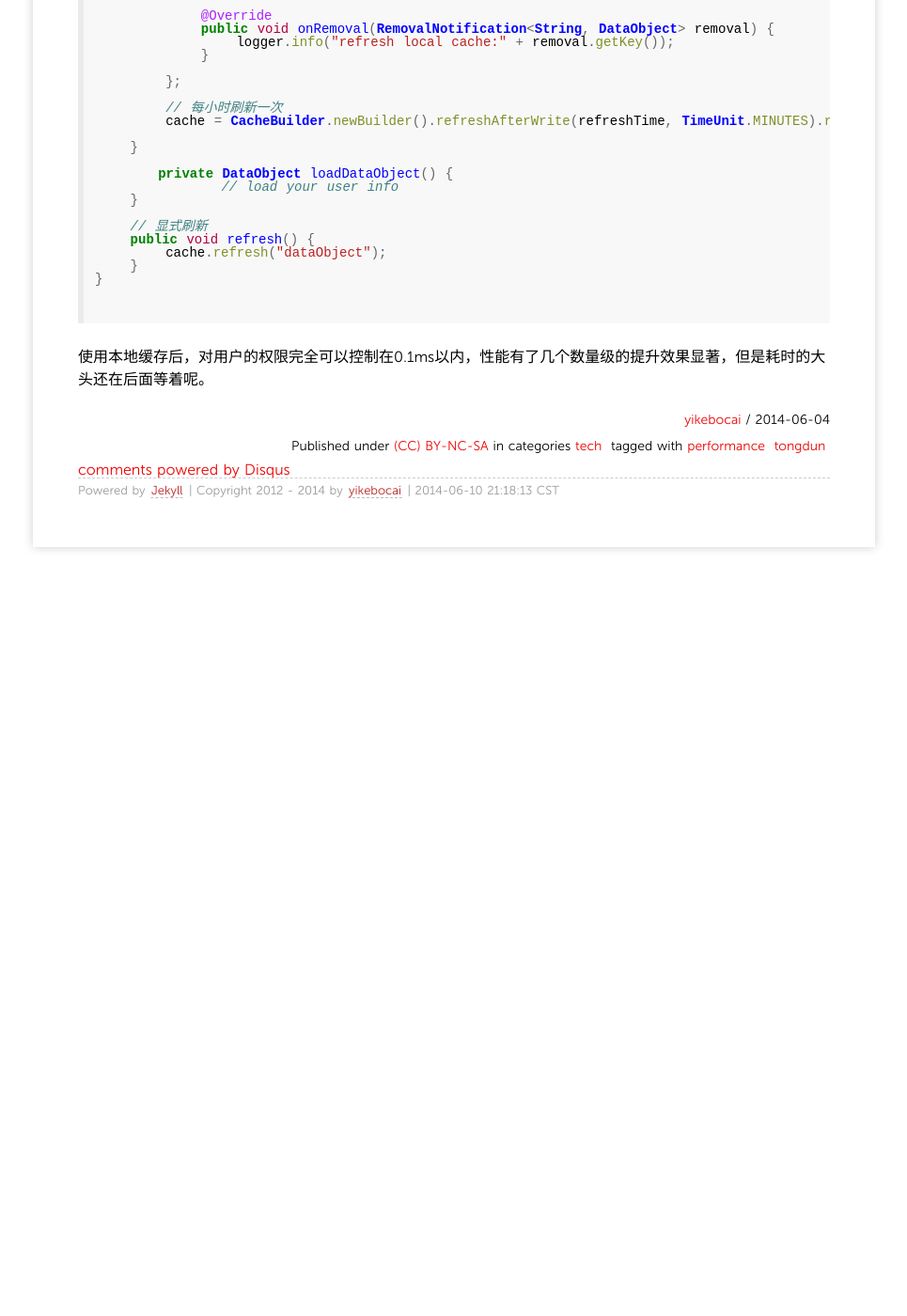
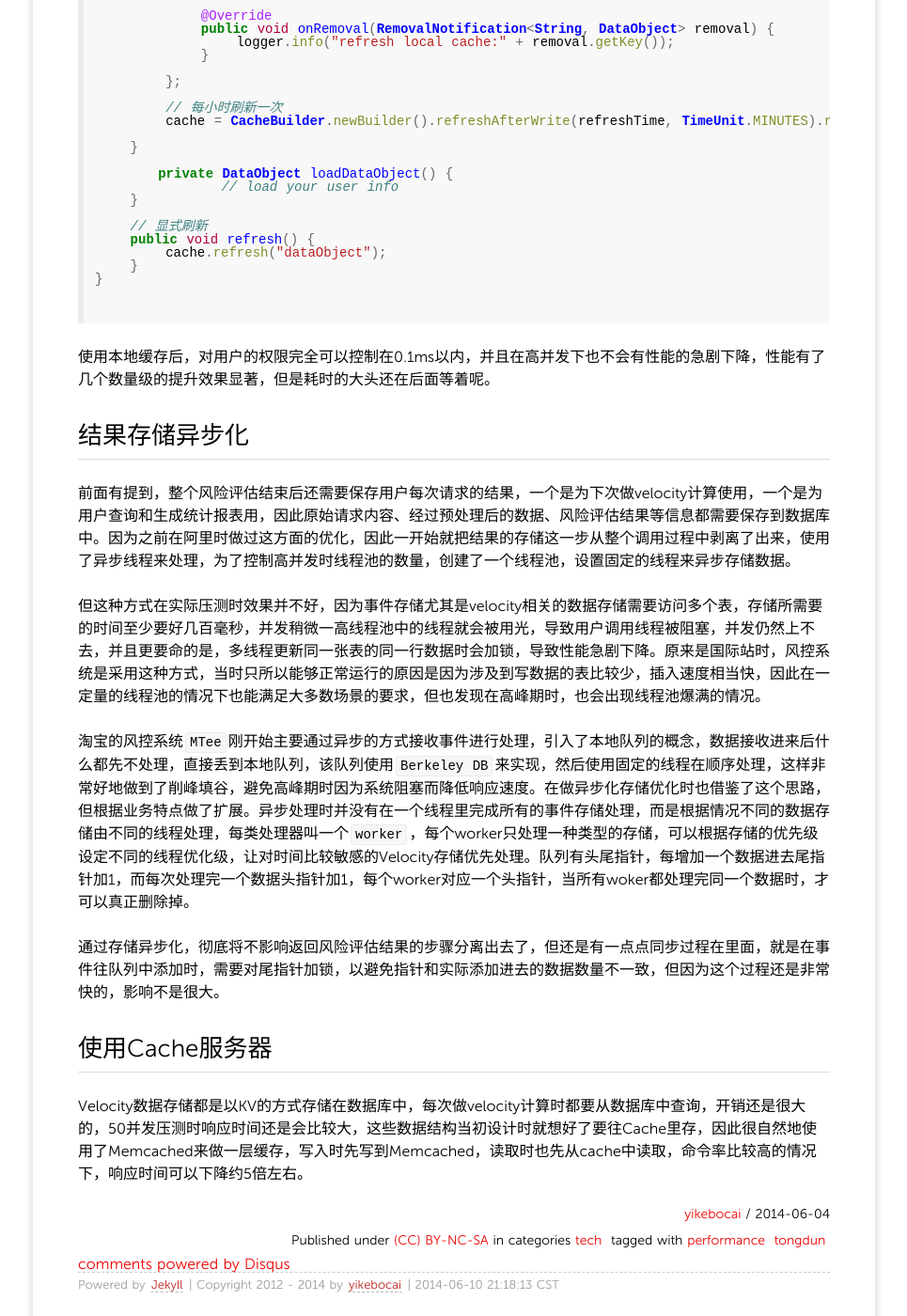
Before and after one commit to yikebocai/yikebocai.github.io, a Jekyll site: the page built from _posts/2014/2014-06-04-tongdun-saas-performance-turning.md, in a window 1280 px wide and 1400 px high, scrolled down 1559 px. Shown: the whole window at 94% size, without its empty margins (157-1122 px from the left). Built offline with Jekyll 4.4.1, drawn with Linux system fonts in a browser that asks for light colours; Markdown is read by kramdown in place of the engine named in the settings; comment, search, counter and statistics services are not loaded; before the commit the page ends 2189 px from its top, so only the background shows below that.

Commit message:
finish performance tuning

````diff
--- a/_posts/2014/2014-06-04-tongdun-saas-performance-turning.md
+++ b/_posts/2014/2014-06-04-tongdun-saas-performance-turning.md
@@ -95,4 +95,18 @@ public class LocalCache {
 
 ```
 
-使用本地缓存后，对用户的权限完全可以控制在0.1ms以内，性能有了几个数量级的提升效果显著，但是耗时的大头还在后面等着呢。
+使用本地缓存后，对用户的权限完全可以控制在0.1ms以内，并且在高并发下也不会有性能的急剧下降，性能有了几个数量级的提升效果显著，但是耗时的大头还在后面等着呢。
+
+## 结果存储异步化
+
+前面有提到，整个风险评估结束后还需要保存用户每次请求的结果，一个是为下次做velocity计算使用，一个是为用户查询和生成统计报表用，因此原始请求内容、经过预处理后的数据、风险评估结果等信息都需要保存到数据库中。因为之前在阿里时做过这方面的优化，因此一开始就把结果的存储这一步从整个调用过程中剥离了出来，使用了异步线程来处理，为了控制高并发时线程池的数量，创建了一个线程池，设置固定的线程来异步存储数据。
+
+但这种方式在实际压测时效果并不好，因为事件存储尤其是velocity相关的数据存储需要访问多个表，存储所需要的时间至少要好几百毫秒，并发稍微一高线程池中的线程就会被用光，导致用户调用线程被阻塞，并发仍然上不去，并且更要命的是，多线程更新同一张表的同一行数据时会加锁，导致性能急剧下降。原来是国际站时，风控系统是采用这种方式，当时只所以能够正常运行的原因是因为涉及到写数据的表比较少，插入速度相当快，因此在一定量的线程池的情况下也能满足大多数场景的要求，但也发现在高峰期时，也会出现线程池爆满的情况。
+
+淘宝的风控系统`MTee`刚开始主要通过异步的方式接收事件进行处理，引入了本地队列的概念，数据接收进来后什么都先不处理，直接丢到本地队列，该队列使用`Berkeley DB`来实现，然后使用固定的线程在顺序处理，这样非常好地做到了削峰填谷，避免高峰期时因为系统阻塞而降低响应速度。在做异步化存储优化时也借鉴了这个思路，但根据业务特点做了扩展。异步处理时并没有在一个线程里完成所有的事件存储处理，而是根据情况不同的数据存储由不同的线程处理，每类处理器叫一个`worker`，每个worker只处理一种类型的存储，可以根据存储的优先级设定不同的线程优化级，让对时间比较敏感的Velocity存储优先处理。队列有头尾指针，每增加一个数据进去尾指针加1，而每次处理完一个数据头指针加1，每个worker对应一个头指针，当所有woker都处理完同一个数据时，才可以真正删除掉。
+
+通过存储异步化，彻底将不影响返回风险评估结果的步骤分离出去了，但还是有一点点同步过程在里面，就是在事件往队列中添加时，需要对尾指针加锁，以避免指针和实际添加进去的数据数量不一致，但因为这个过程还是非常快的，影响不是很大。
+
+## 使用Cache服务器
+
+Velocity数据存储都是以KV的方式存储在数据库中，每次做velocity计算时都要从数据库中查询，开销还是很大的，50并发压测时响应时间还是会比较大，这些数据结构当初设计时就想好了要往Cache里存，因此很自然地使用了Memcached来做一层缓存，写入时先写到Memcached，读取时也先从cache中读取，命令率比较高的情况下，响应时间可以下降约5倍左右。
````
